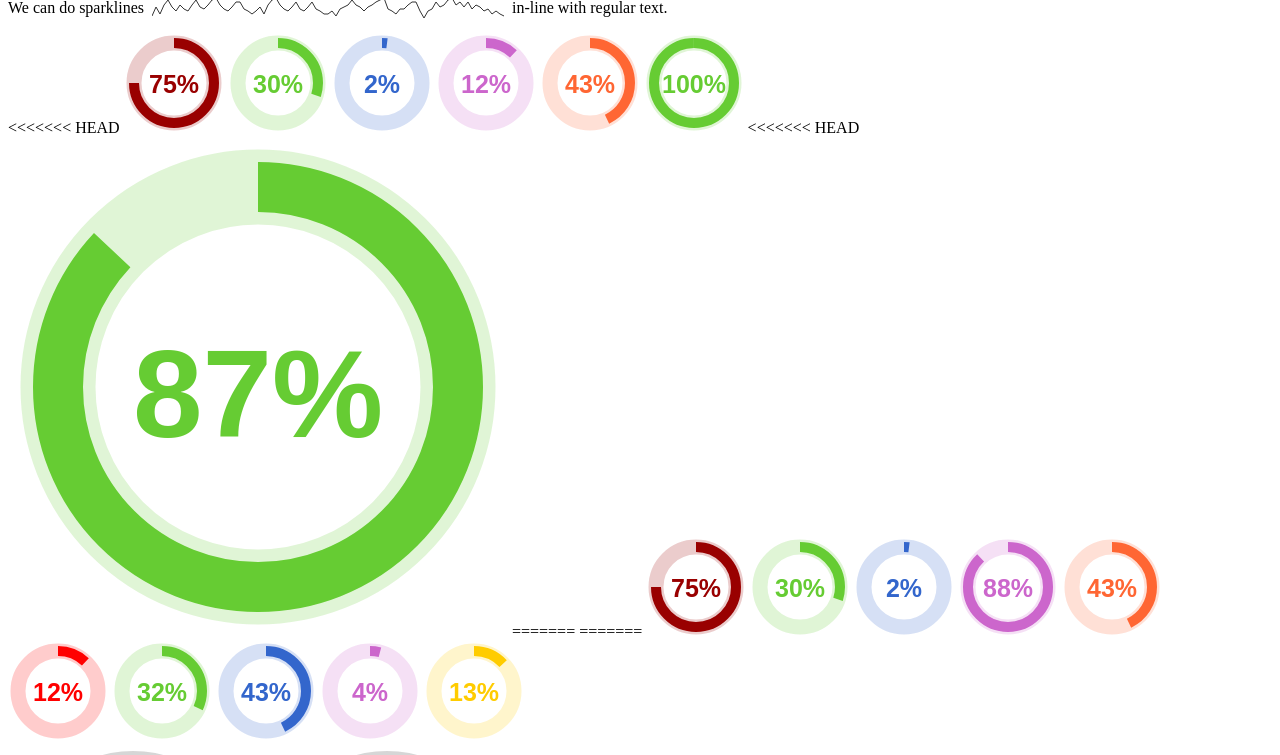
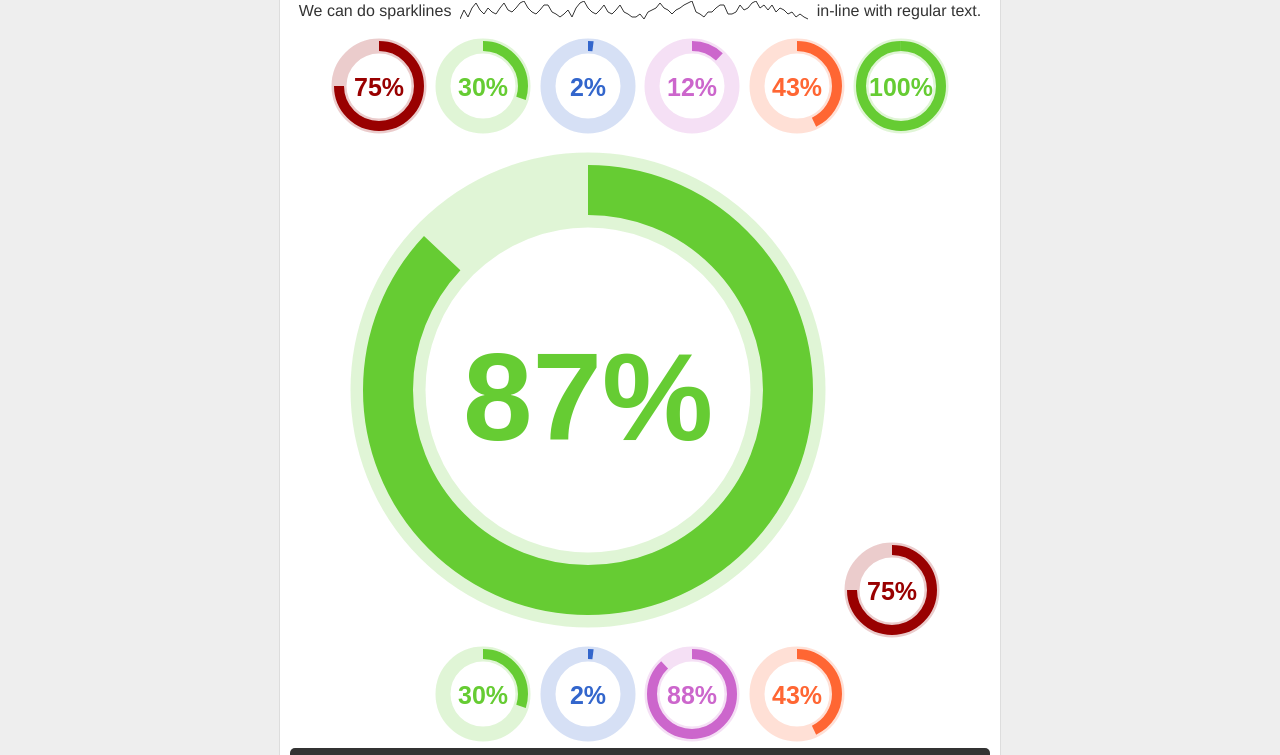
Before and after one commit to ocodia/graphalo, a plain HTML site: page index.html in a window 1280 px wide. Shown: the part 82-837 px from the top of the page. Drawn offline with Linux system fonts and the light colour scheme; a web font is replaced by a local one.

Commit message:
Update index.html

```diff
--- a/index.html
+++ b/index.html
@@ -8,11 +8,10 @@
   <title>Graph</title>
 <style type="text/css">
 
-<<<<<<< HEAD
 body { background: #fff; margin: 20px 0 0 0; padding: 0; color: #333; }
 .sparkline{
 	margin: 0px 0px -5px 0px;
-=======
+}
 body { background: #eee; margin: 20px 0 0 0; padding: 0; color: #333; }
 #wrapper{
  background: #fff;
@@ -38,7 +37,7 @@ h1{
 	background: #333;
 	border-radius: 5px;
 	padding: 10px 0px ;
->>>>>>> line tweaks
+
 }
 
 @font-face {
@@ -53,12 +52,12 @@ h1{
 		<h1>Graphalo</h1>
 	<p>
 	We can do sparklines
-<span class="graphme" data-graph-values="1,5,2,6,8,5,3,6,4,3,6,8,5,4,6,8,9,6,4,3,5,7,7,4,3,2,3,5,2,6,8,9,6,4,3,5,7,4,3,5,7,4,3,2,2,3,1,4,5,6,8,6,5,3,5,6,7,8,9,4,3,2,4,4,6,7,7,3,,3,4,7,5,6,8,9,6,7,5,7,4,6,5,3,4,2,3,2,1">&nbsp;</span>
+<span class="graphme" data-graph-values="1,5,2,6,8,5,3,6,4,3,6,8,5,4,6,8,9,6,4,3,5,7,7,4,3,2,3,5,2,6,8,9,6,4,3,5,7,4,3,5,7,4,3,2,2,3,1,4,5,6,8,6,5,3,5,6,7,8,9,4,3,2,4,4,6,7,7,3,3,4,7,5,6,8,9,6,7,5,7,4,6,5,3,4,2,3,2,1">&nbsp;</span>
 
 in-line with regular text.
 </p>
 
-<<<<<<< HEAD
+
 <span id="graph3" class="graphme" data-graph-values="75" data-graph-labels="sugar" data-graph-type="percpie" data-graph-color="#990000" data-graph-size="100"></span>
 
 
@@ -72,11 +71,10 @@ in-line with regular text.
 
 <span id="graph3" class="graphme" data-graph-values="100" data-graph-labels="empty" data-graph-type="percpie" data-graph-color="#66cc33" ></span>
 
-<<<<<<< HEAD
+
 <span id="graph3" class="graphme" data-graph-values="87" data-graph-labels="empty" data-graph-type="percpie" data-graph-color="#66cc33" data-graph-size="500"></span>
 
-=======
-=======
+
 <span class="graphme" data-graph-values="75" data-graph-type="percpie" data-graph-color="#990000"></span>
 <span class="graphme" data-graph-values="30" data-graph-type="percpie" data-graph-color="#66cc33"></span>
 <span class="graphme" data-graph-values="2" data-graph-type="percpie" data-graph-color="#3366cc"></span>
@@ -92,10 +90,8 @@ in-line with regular text.
 <span class="graphme" data-graph-values="69" data-graph-type="percpie" data-graph-size="250"></span>
 <span class="graphme" data-graph-values="96" data-graph-type="percpie" data-graph-size="250"></span>
 
-</p>
 </div>
->>>>>>> line tweaks
->>>>>>> line tweaks
+
 <script type="text/javascript" src="graphalo.js"> </script>
 
 </body>
```
